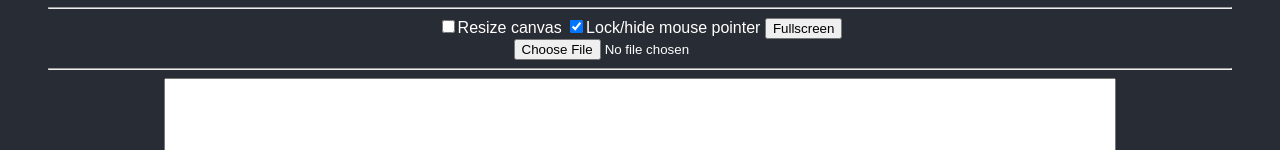
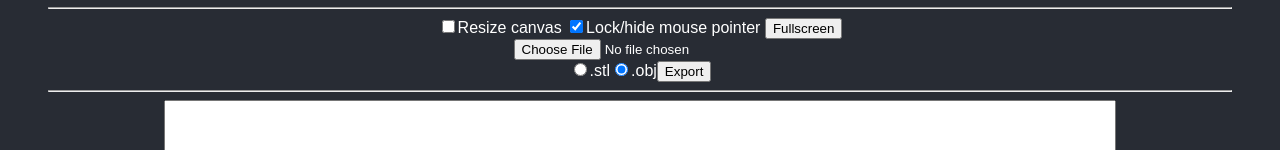
Before and after one commit to MaxVanRaden/Gaffney-Orthotics-Capstone-Project, a React (Create React App) app in the folder frontend/app/: page / in a window 1280 px wide. Shown: the part 485-635 px from the top of the page. Built offline with nearby package versions, Linux system fonts and the light colour scheme; no server answers.

Commit message:
Add ExortFile component to react app
Creates ExportFile.js, imports it in App.js, and updates wrapper.js to include the current export_model function.

```diff
--- a/frontend/app/src/App.js
+++ b/frontend/app/src/App.js
@@ -1,6 +1,7 @@
 import React from 'react';
 import ReactDOM from 'react-dom';
 import { ImportStuff } from './components/ImportSTL';
+import { ExportFile  } from "./components/ExportFile";
 import './App.css';
 
 
@@ -14,6 +15,7 @@ function App() {
         <>
             {/*<button onClick={print}> Print 100 </button>*/}
             <ImportStuff />
+            <ExportFile />
         </>
     );
 }
--- /dev/null
+++ b/frontend/app/src/components/ExportFile.js
@@ -0,0 +1,51 @@
+import {saveAs} from 'file-saver'
+import {useState} from 'react'
+
+const Export = () => {
+    const [format, setFormat] = useState('.obj')
+
+    const handleChange = (e) => {setFormat(e.target.value)}
+
+    const handleClick = () => {
+        window.Module.ready.then(api => {
+            /*
+            Potential process to get data
+            api.store_model(format)
+            api.get_length()
+            api.export_model(id)
+            */
+            //TODO:get actual length of byte array
+            var len = 5;
+
+            //get pointer to byte array
+            var addr = api.export_model(0, format)
+
+            //read array from wasm heap
+            const data = new Uint8Array(window.Module.HEAP8.subarray(addr, addr+len))
+
+            //save data with selected file format
+            saveAs(new Blob([data]),'file'+format)
+        })
+    }
+    return (
+        <div>
+            <input type="radio"
+                   onChange={handleChange}
+                   value=".stl"
+                   checked={format === '.stl'}/>.stl
+            <input type="radio"
+                   onChange={handleChange}
+                   value=".obj"
+                   checked={format === '.obj'}/>.obj
+            <button onClick={handleClick}>Export</button>
+        </div>
+    )
+}
+
+export const ExportFile = () => {
+    return (
+        <div>
+            <Export />
+        </div>
+    )
+}
```
Also changed, not shown: 1 other file (tests, documents, lock files or other folders).
